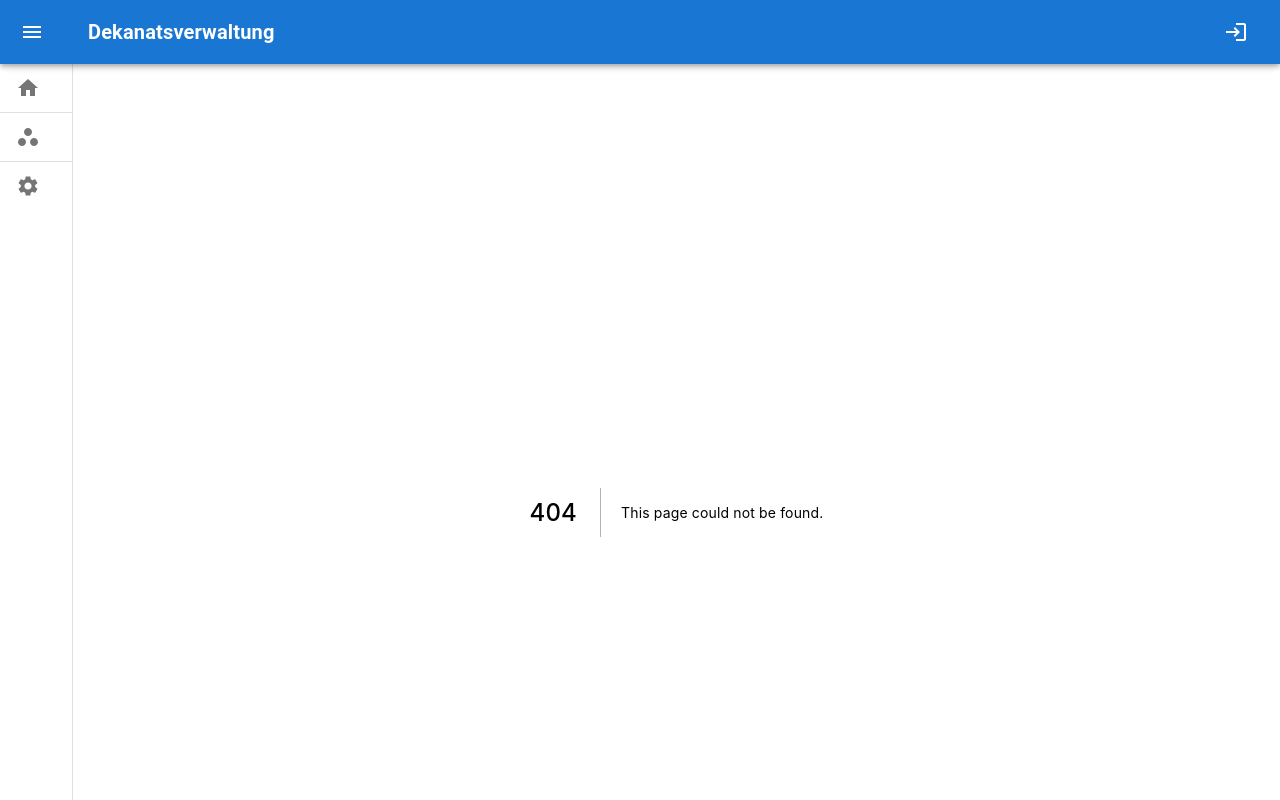
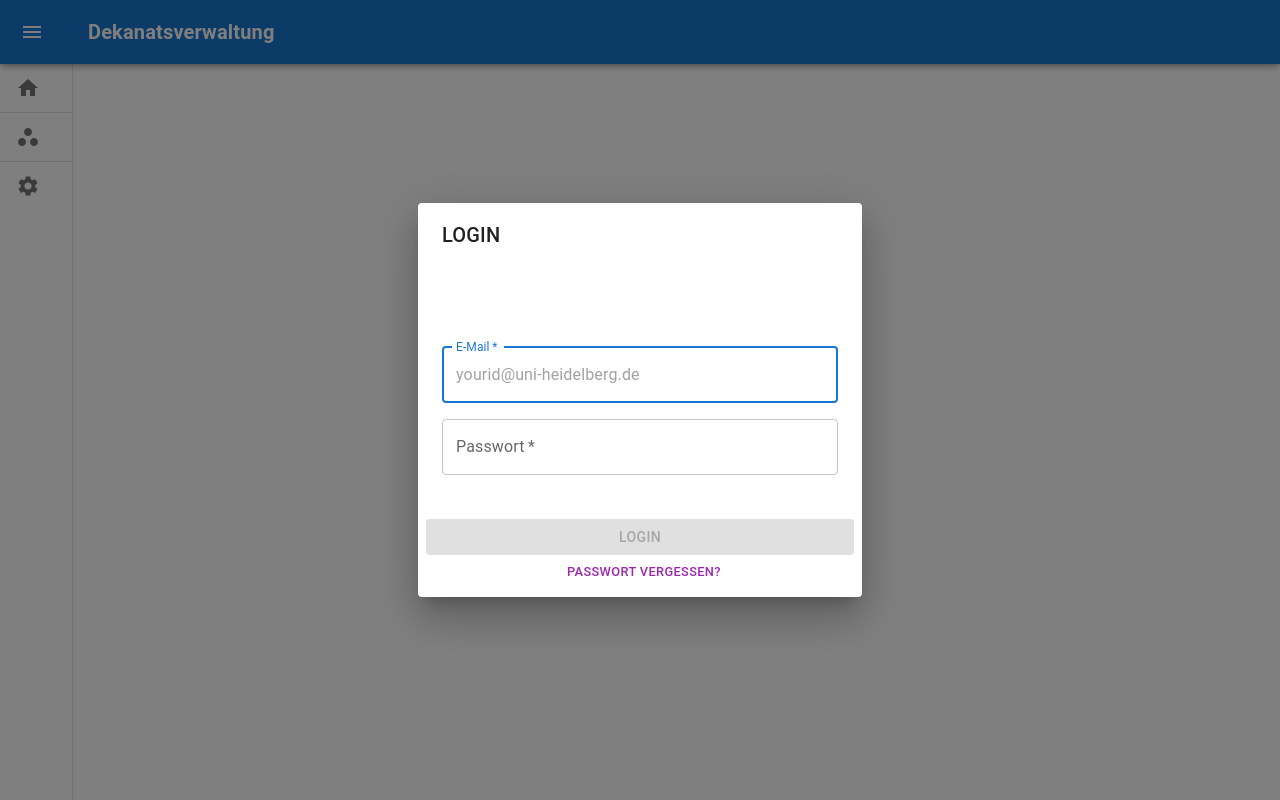
Before and after one commit to intutable/intutable, a Next.js app: page /login in a window 1280 px wide. Before the commit this address had no page. Built offline with nearby package versions, Linux system fonts and the light colour scheme.

Commit message:
feat: move login from pop-up to separate page

```diff
--- a/src/components/Layout/Header.tsx
+++ b/src/components/Layout/Header.tsx
@@ -23,8 +23,7 @@ import ChevronLeftIcon from "@mui/icons-material/ChevronLeft"
 import WorkspacesIcon from "@mui/icons-material/Workspaces"
 import SettingsIcon from "@mui/icons-material/Settings"
 import HomeIcon from "@mui/icons-material/Home"
-import LoginButton from "../Login/LoginButton"
-import LoginFormModal from "../Login/LoginFormModal"
+import LogoutButton from "../Login/LogoutButton"
 import Link from "../Link/Link"
 import { useAuth } from "@context/AuthContext"
 
@@ -89,10 +88,8 @@ const Header = () => {
 
     const theme = useTheme()
     const [drawerOpen, setDrawerOpen] = useState<boolean>(false)
-    const [loginModalOpen, setLoginModalOpen] = useState<boolean>(false)
 
     const toggleDrawer = () => setDrawerOpen(prev => !prev)
-    const toggleLoginModal = () => setLoginModalOpen(prev => !prev)
 
     return (
         <>
@@ -146,8 +143,10 @@ const Header = () => {
                             </Typography>
                         </Link>
                     </Box>
-                    { user && <span>{user.name}</span> }
-                    <LoginButton openLoginFormModalFn={toggleLoginModal} />
+                    { user && <>
+                        <span>{user.name}</span>
+                        <LogoutButton />
+                    </> }
                 </Toolbar>
             </AppBar>
 
@@ -178,10 +177,6 @@ const Header = () => {
                 <DrawerListItem text="Einstellungen" href="/settings"
                                 icon={<SettingsIcon />} />
             </Drawer>
-
-            {/* Login Modal */}
-            <LoginFormModal open = {loginModalOpen}
-                            onClose = {() => setLoginModalOpen(false)} />
         </>
     )
 }
--- a/src/components/Login/LoginButton.tsx
+++ /dev/null
@@ -1,30 +0,0 @@
-import React from "react"
-import LoginIcon from "@mui/icons-material/Login"
-import LogoutIcon from "@mui/icons-material/Logout"
-import { IconButton, useTheme } from "@mui/material"
-import UserAvatarButton from "./UserAvatarButton"
-import { useAuth } from "@context/AuthContext"
-
-type LoginButtonProps = {
-    openLoginFormModalFn: () => void
-}
-
-const LoginButton: React.FC<LoginButtonProps> = props => {
-    const theme = useTheme()
-    const { user, logout } = useAuth()
-
-    if (!user)
-        return (
-            <IconButton color="inherit" onClick={props.openLoginFormModalFn}>
-                <LoginIcon />
-            </IconButton>
-        )
-    else
-        return (
-            <IconButton color="inherit" onClick={logout}>
-                <LogoutIcon />
-            </IconButton>
-        )
-}
-
-export default LoginButton
--- a/src/components/Login/LoginFormModal.tsx
+++ b/src/components/Login/LoginFormModal.tsx
@@ -1,4 +1,5 @@
 import React, { useState } from "react"
+import { useRouter } from "next/router"
 import {
     useTheme,
     Box,
@@ -28,17 +29,30 @@ const Transition = React.forwardRef(function Transition(
 
 const inputFieldStyle: SxProps<Theme> = {
     display: "block",
+    width: "100%",
     my: 2,
 }
 
+const errorBoxStyle: SxProps<Theme> = {
+    display: "block",
+    minHeight: "4em",
+    position: "relative"
+}
 const errorMessageStyle: SxProps<Theme> = {
-    display: "block",
     textAlign: "center",
-    color: "#aa8833",
-    paddingBottom: "8px"
+    fontSize: "0.9em",
+    color: "#000022",
+    backgroundColor: "#ffdddd",
+    border: "1px solid red",
+    padding: "0.3em",
+    position: "absolute",
+    height: "100%",
+    width: "100%"
 }
 
-
+const buttonStyle: SxProps<Theme> = {
+    width:"100%"
+}
 
 const validateUsername = (username: string): boolean => username.length > 6
 const validatePassword = (password: string): boolean => password.length > 0
@@ -51,8 +65,7 @@ type FormData = {
 }
 
 type LoginFormModalProps = {
-    open: boolean
-    onClose: () => void
+    successRedirect: string
 }
 
 const LoginFormModal: React.FC<LoginFormModalProps> = props => {
@@ -64,11 +77,12 @@ const LoginFormModal: React.FC<LoginFormModalProps> = props => {
         password: ""
     })
     const [attemptError, setAttemptError] = useState<string>("")
+    const router = useRouter()
 
     const { login } = useAuth()
     const tryLogin = async () => {
         login(formData.username, formData.password)
-            .then(props.onClose)
+            .then(() => router.push(props.successRedirect || "/"))
             .catch(e => setAttemptError(e))
     }
 
@@ -86,17 +100,28 @@ const LoginFormModal: React.FC<LoginFormModalProps> = props => {
     const ENTER_KEY = 13
     return (
         <Dialog
-            open={props.open}
-            onClose={props.onClose}
+            open={true}
             onKeyDown={(e) => (e.keyCode === ENTER_KEY) ? tryLogin() : null }
             TransitionComponent={Transition}
             keepMounted
             aria-describedby="login-dialog"
+            fullWidth={true}
+            maxWidth="xs"
         >
             <DialogTitle sx={{ textTransform: "uppercase" }}>Login</DialogTitle>
 
+
             <DialogContent>
+                <Box sx={errorBoxStyle}>
+                    <DialogContentText sx={{
+                        ...errorMessageStyle,
+                        ...(attemptError === "" && { visibility: "hidden" })
+                    }}>
+                        {attemptError}
+                    </DialogContentText>
+                </Box>
                 <TextField
+                    autoFocus
                     value={formData.username}
                     onChange={handleUsername}
                     label="E-Mail"
@@ -104,6 +129,7 @@ const LoginFormModal: React.FC<LoginFormModalProps> = props => {
                     type="email"
                     required
                     sx={inputFieldStyle}
+                    fullWidth={true}
                 />
                 <TextField
                     value={formData.password}
@@ -113,21 +139,19 @@ const LoginFormModal: React.FC<LoginFormModalProps> = props => {
                     type="password"
                     required
                     sx={inputFieldStyle}
+                    fullWidth={true}
                 />
             </DialogContent>
 
-            <DialogContentText sx={errorMessageStyle}>
-                {attemptError}
-            </DialogContentText>
-
-            <DialogActions>
-                <Button variant="contained" color="error"
-                        onClick={props.onClose}>
-                    Abbrechen
+            <DialogActions sx={{ flexWrap: "wrap" }}>
+                <Button variant="contained" disabled={!formValid}
+                        color="success" onClick={tryLogin}
+                        sx={buttonStyle}>
+                    Login
                 </Button>
-                <Button variant="contained" disabled={!formValid}
-                        color="success" onClick={tryLogin}>
-                    Login
+                <Button variant="text" color="secondary"
+                        sx={{ ...buttonStyle, fontSize: "0.8em" }}>
+                    Passwort vergessen?
                 </Button>
             </DialogActions>
         </Dialog>
--- /dev/null
+++ b/src/components/Login/LogoutButton.tsx
@@ -0,0 +1,19 @@
+import React from "react"
+import LogoutIcon from "@mui/icons-material/Logout"
+import { IconButton, useTheme } from "@mui/material"
+
+import { useAuth } from "@context/AuthContext"
+
+
+const LogoutButton: React.FC<object> = () => {
+    const theme = useTheme()
+    const { user, logout } = useAuth()
+
+    return (
+        <IconButton color="inherit" onClick={logout}>
+            <LogoutIcon />
+        </IconButton>
+    )
+}
+
+export default LogoutButton
--- a/src/pages/index.tsx
+++ b/src/pages/index.tsx
@@ -1,7 +1,6 @@
 import type { NextPage } from "next"
 
 import Title from "@components/Head/Title"
-import Link from "@components/Link/Link"
 
 
 const Home: NextPage = () => {
--- /dev/null
+++ b/src/pages/login.tsx
@@ -0,0 +1,14 @@
+import type { NextPage } from "next"
+
+import Title from "@components/Head/Title"
+import LoginFormModal from "@components/Login/LoginFormModal"
+
+
+const Login: NextPage = () => {
+    return <>
+        <Title title="Einloggen" />
+        <LoginFormModal successRedirect="/projects"/>
+    </>
+}
+
+export default Login
```
